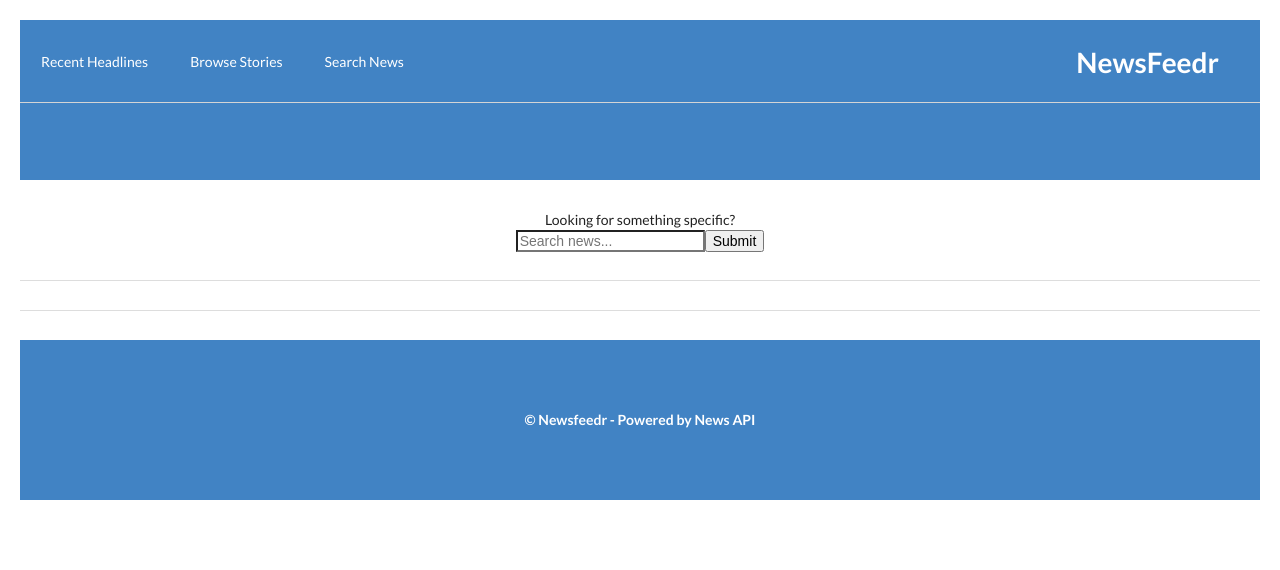
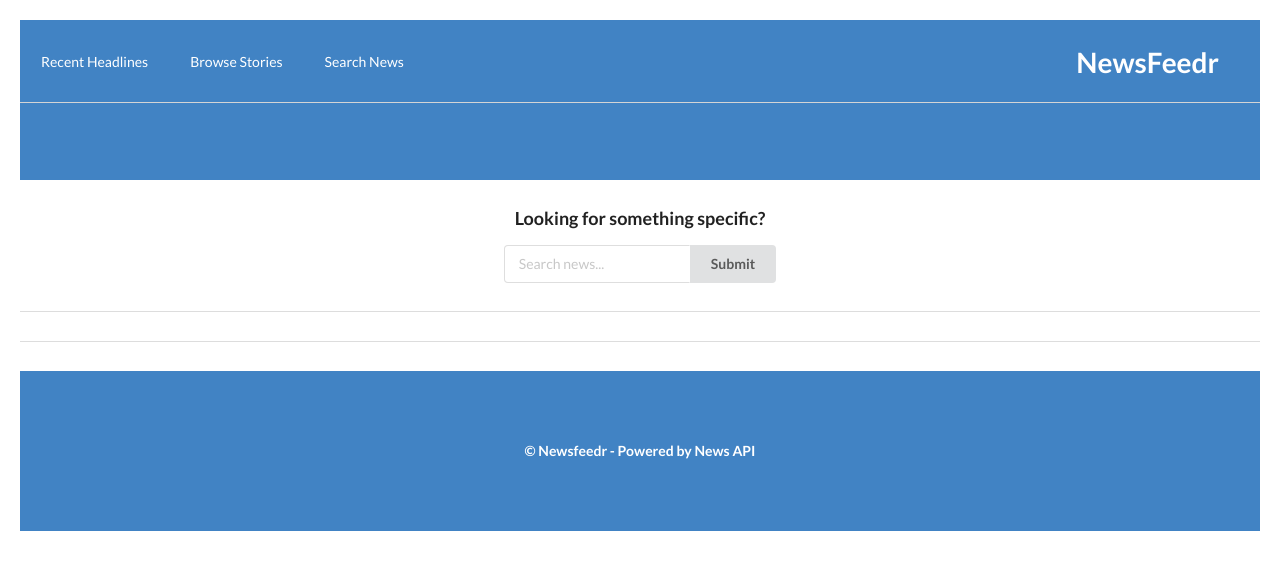
Before and after one commit to yutingcxiang/newsfeedr, a React (Create React App) app in the folder client/: page /search in a window 1280 px wide. Shown: the top 570 px of the page. Built offline with nearby package versions, Linux system fonts and the light colour scheme.

Commit message:
Update search page functionality and styling

```diff
--- a/client/src/components/filters/SearchInput.js
+++ b/client/src/components/filters/SearchInput.js
@@ -35,9 +35,11 @@ class SearchInput extends Component {
     return(
       <div>
         <form onSubmit={this.handleSubmit}>
-          <label>Looking for something specific?</label><br />
-          <input type="text" placeholder="Search news..." value={this.state.text} onChange={this.handleChange}/>
-          <input type="submit" />
+          <h3 class="ui medium header">Looking for something specific?</h3>
+          <div class="ui action input">
+            <input type="text" placeholder="Search news..." value={this.state.text} onChange={this.handleChange}/>
+            <button class="ui button" type="submit">Submit</button>
+          </div>
         </form>
       </div>
     )
```
